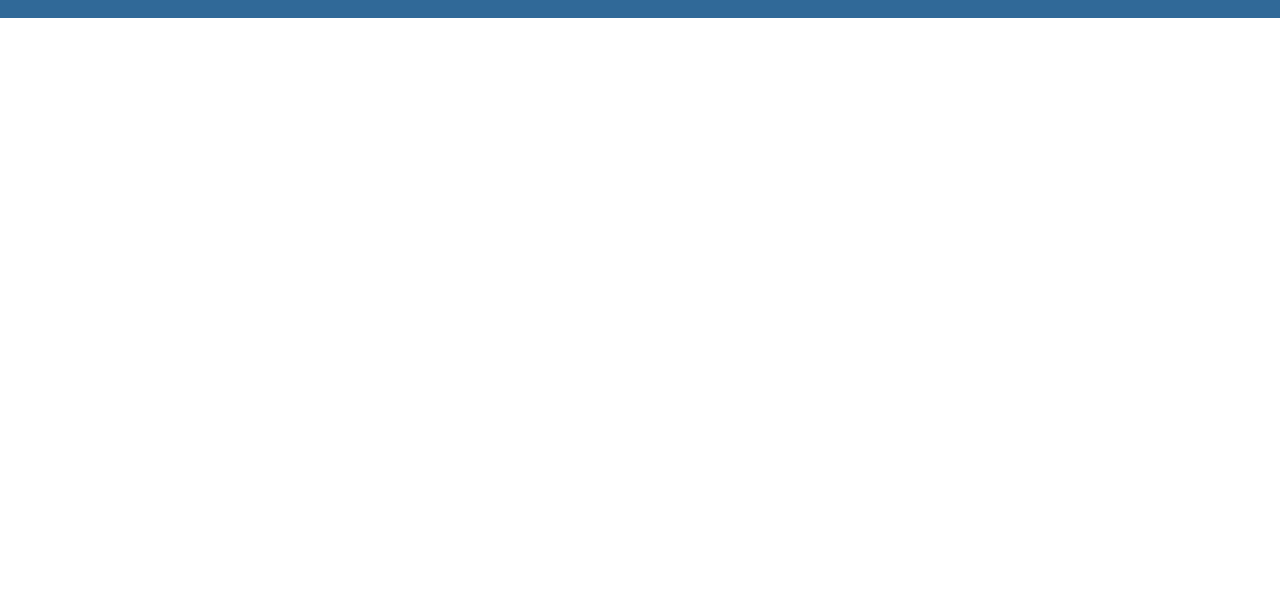
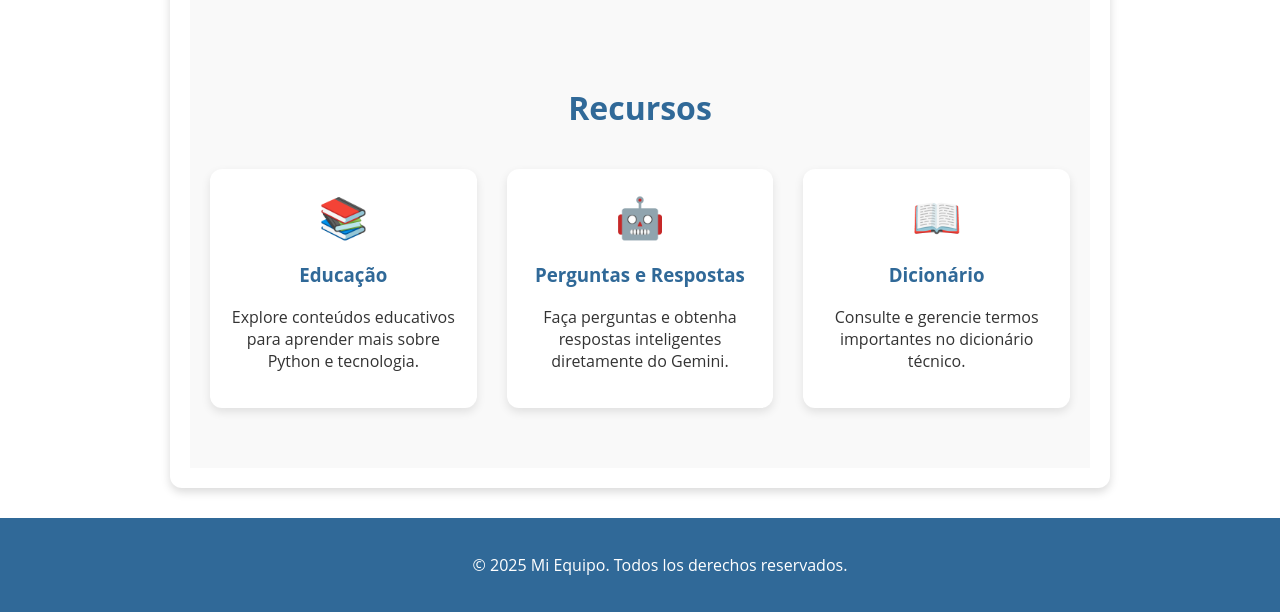
Before and after one commit to thiagoapa/projeto_intro_prog, a Flask app: page / in a window 1280 px wide. Shown: the part 873-1485 px from the top of the page. Before the commit the page ends 891 px from the top, so only its background shows below. Run offline with Flask 3, Linux system fonts and the light colour scheme.

Commit message:
front e back

```diff
--- a/static/css/style.css
+++ b/static/css/style.css
@@ -107,3 +107,86 @@ form input[type="submit"], form button {
 form input[type="submit"]:hover, form button:hover {
     background-color: #306998;
 }
+
+/* Hero Section */
+.hero {
+    position: relative;
+    background-image: url('../img/educacional.jpg'); /* ajuste se estiver em outra pasta */
+    background-size: cover;
+    background-position: center;
+    height: 80vh;
+    display: flex;
+    flex-direction: column;
+    align-items: center;
+    justify-content: center;
+    color: #ffffff;
+    text-align: center;
+    padding: 40px 20px;
+    box-shadow: inset 0 0 0 1000px rgba(0, 0, 0, 0.4);
+}
+
+.hero h1 {
+    font-size: 3rem;
+    margin-bottom: 20px;
+    color: #FFD43B;
+}
+
+.hero p {
+    font-size: 1.5rem;
+    max-width: 800px;
+    margin-bottom: 30px;
+}
+
+.cta-button {
+    background-color: #FFD43B;
+    color: #333;
+    padding: 12px 24px;
+    text-decoration: none;
+    font-weight: bold;
+    border-radius: 8px;
+    transition: background-color 0.3s;
+}
+
+.cta-button:hover {
+    background-color: #e6bf33;
+}
+
+/* Features Section */
+.features {
+    padding: 60px 20px;
+    background-color: #f9f9f9;
+}
+
+.section-title {
+    text-align: center;
+    color: #306998;
+    font-size: 2em;
+    margin-bottom: 40px;
+}
+
+.features-grid {
+    display: grid;
+    grid-template-columns: repeat(auto-fit, minmax(250px, 1fr));
+    gap: 30px;
+    max-width: 1000px;
+    margin: 0 auto;
+}
+
+.feature-card {
+    background: white;
+    padding: 20px;
+    border-radius: 12px;
+    box-shadow: 0 4px 10px rgba(0, 0, 0, 0.1);
+    text-align: center;
+    transition: transform 0.3s ease, box-shadow 0.3s ease;
+}
+
+.feature-card:hover {
+    transform: translateY(-5px);
+    box-shadow: 0 6px 14px rgba(0, 0, 0, 0.15);
+}
+
+.feature-icon {
+    font-size: 2.5em;
+    margin-bottom: 15px;
+}
```
